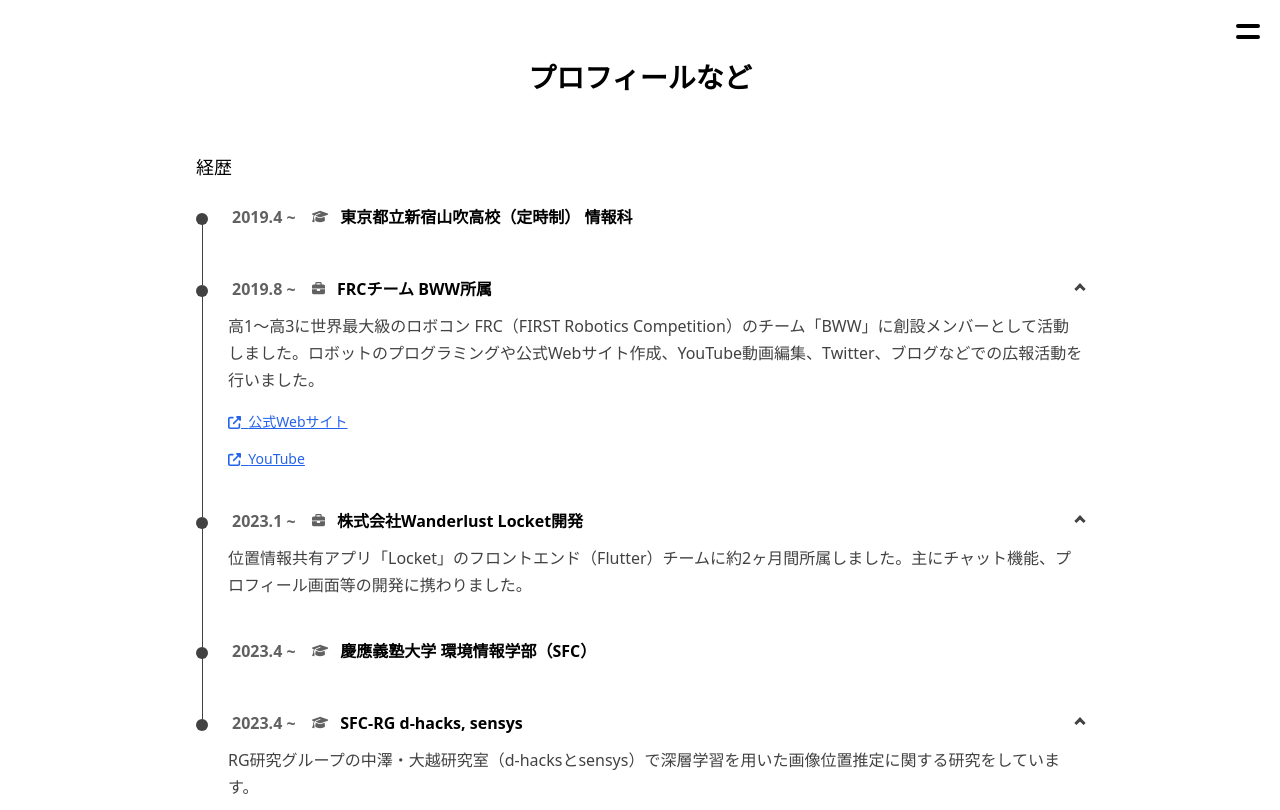
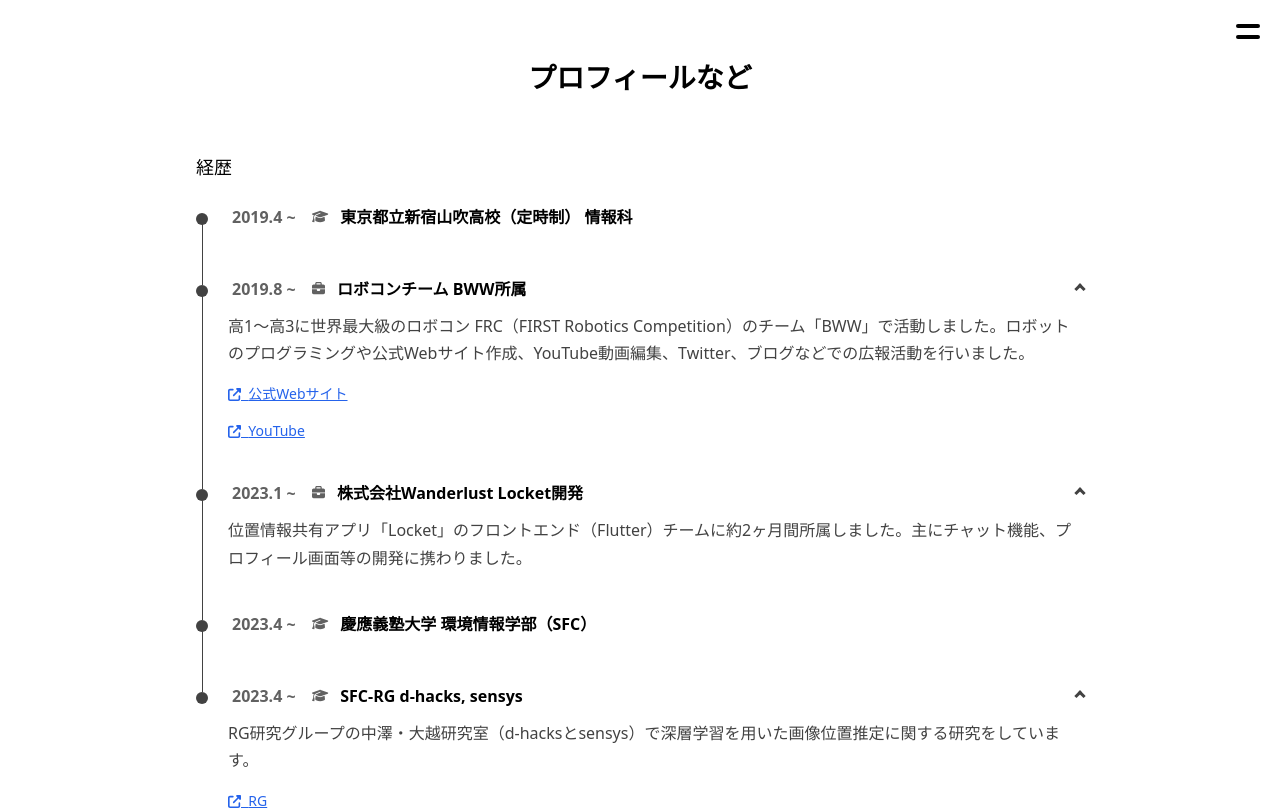
Before and after one commit to sakusaku3939/my-page, a Next.js app: page /profile in a window 1280 px wide. Shown: the top 810 px of the page. Built offline with nearby package versions, Linux system fonts and the light colour scheme.

Commit message:
Update text

```diff
--- a/src/pages/profile/index.tsx
+++ b/src/pages/profile/index.tsx
@@ -20,9 +20,9 @@ const Index = () => {
         <h1 className={index.h1}>経歴</h1>
         <Timeline>
           <TimeLineItem date="2019.4 ~" icon={faGraduationCap} title="東京都立新宿山吹高校（定時制） 情報科" />
-          <TimeLineItem date="2019.8 ~" icon={faBriefcase} title="FRCチーム BWW所属" open={true}>
+          <TimeLineItem date="2019.8 ~" icon={faBriefcase} title="ロボコンチーム BWW所属" open={true}>
             高1〜高3に世界最大級のロボコン FRC（FIRST Robotics
-            Competition）のチーム「BWW」に創設メンバーとして活動しました。ロボットのプログラミングや公式Webサイト作成、YouTube動画編集、Twitter、ブログなどでの広報活動を行いました。
+            Competition）のチーム「BWW」で活動しました。ロボットのプログラミングや公式Webサイト作成、YouTube動画編集、Twitter、ブログなどでの広報活動を行いました。
             <TimeLineLink
               description="公式Webサイト"
               href="https://bww8231.fuji3.info/"
```
